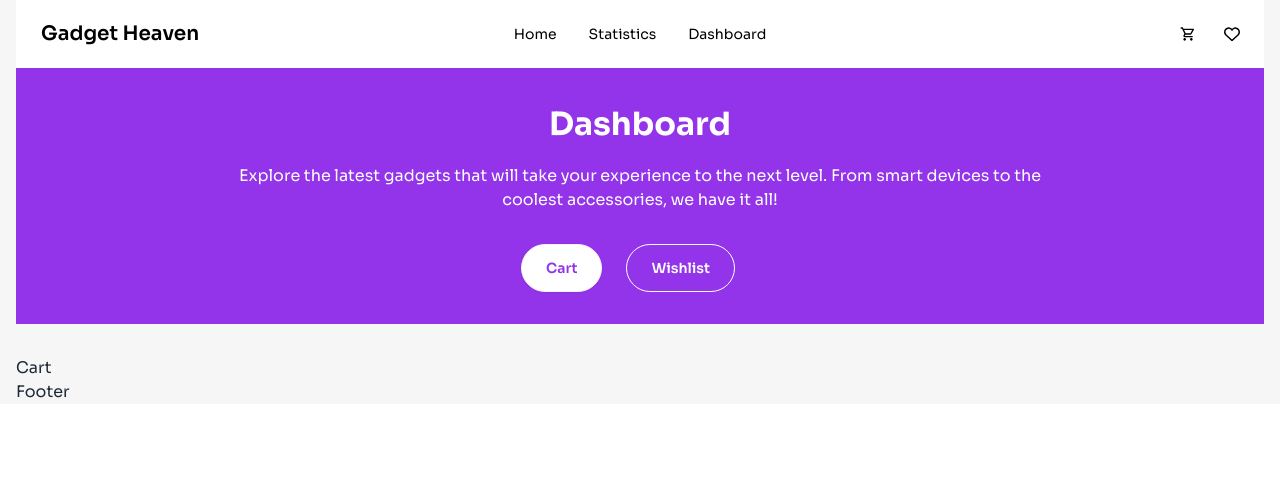
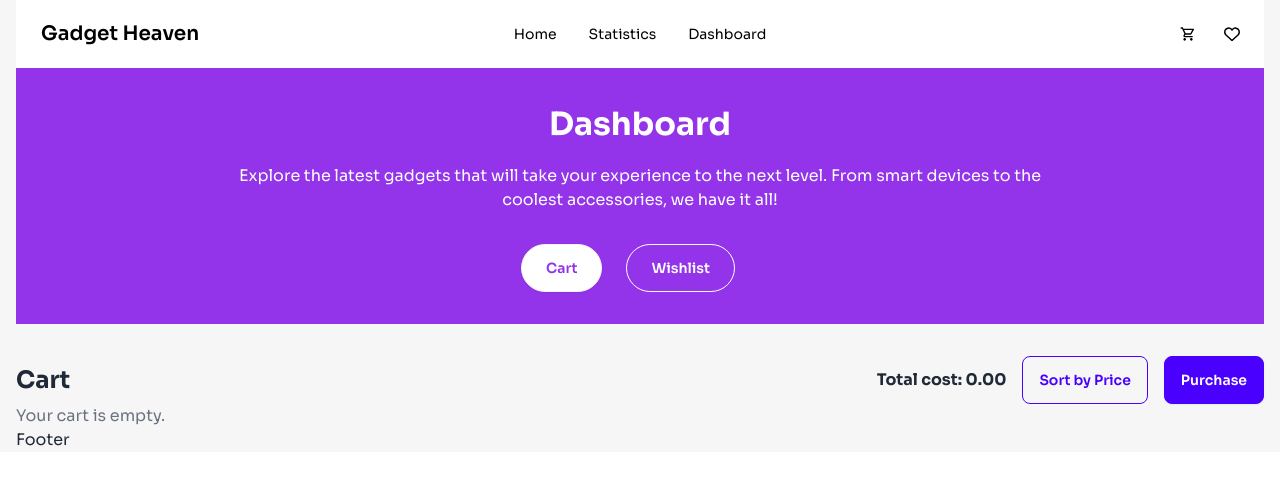
Before and after one commit to programming-hero-web-course-4/b10a8-gadget-heaven-ichrahman, a React (Vite) app: page /dashboard in a window 1280 px wide. Shown: the top 484 px of the page. Built offline with nearby package versions, Linux system fonts and the light colour scheme.

Commit message:
feat: Delete item from cart on button click and prevent user from adding already existing item on cart

```diff
--- a/src/components/Cart/Cart.jsx
+++ b/src/components/Cart/Cart.jsx
@@ -2,12 +2,60 @@ import { useContext } from "react";
 import { GadgetContext } from "../Root/Root";
 
 const Cart = () => {
-    const { cart } = useContext(GadgetContext);
+    const { cart, setCart } = useContext(GadgetContext);
     console.log(cart);
+
+    const totalCost = cart?.reduce((total, item) => total + item.price, 0);
+
+    const handleDelete = itemToRemove => {
+        const updatedCart = cart.filter(item => item.product_id !== itemToRemove.product_id);
+        setCart(updatedCart);
+    }
 
     return (
         <div>
-            <h1>Cart</h1>
+            <div className="flex items-center justify-between">
+                <h2 className="text-[24px] font-bold">Cart</h2>
+                <div className="flex items-center gap-4">
+                    <h2 className="font-bold">Total cost: {totalCost.toFixed(2)}</h2>
+                    <button class="btn btn-outline btn-primary">Sort by Price</button>
+                    <button className="btn text-white btn-primary">Purchase</button>
+                </div>
+            </div>
+            <div>
+                {cart.length > 0 ? (
+                    cart.map((item) => (
+                        <div key={item.product_id} className="flex items-center justify-between p-4 border-b">
+                            <div className="flex items-center gap-7">
+                                <img src={item.product_image} alt={item.product_title} className="w-16 h-16 object-cover" />
+                                <div>
+                                    <h3 className="font-bold">{item.product_title}</h3>
+                                    <p className="font-light my-3">{item.description}</p>
+                                    <p>Price: ${item.price}</p>
+                                </div>
+                            </div>
+                            <div>
+                                <button onClick={() => handleDelete(item)} className="btn btn-circle text-red-500 btn-outline">
+                                    <svg
+                                        xmlns="http://www.w3.org/2000/svg"
+                                        className="h-6 w-6"
+                                        fill="none"
+                                        viewBox="0 0 24 24"
+                                        stroke="currentColor">
+                                        <path
+                                            strokeLinecap="round"
+                                            strokeLinejoin="round"
+                                            strokeWidth="2"
+                                            d="M6 18L18 6M6 6l12 12" />
+                                    </svg>
+                                </button>
+                            </div>
+                        </div>
+                    ))
+                ) : (
+                    <p className="text-gray-500">Your cart is empty.</p>
+                )}
+            </div>
         </div>
     );
 };
--- a/src/components/Dashboard/Dashboard.jsx
+++ b/src/components/Dashboard/Dashboard.jsx
@@ -1,4 +1,3 @@
-import { Link } from "react-router-dom";
 import Cart from "../Cart/Cart";
 import { useState } from "react";
 import Wishlist from "../Wishlist/Wishlist";
--- a/src/components/DeviceDetails/DevicesDetails.jsx
+++ b/src/components/DeviceDetails/DevicesDetails.jsx
@@ -15,9 +15,14 @@ const DevicesDetails = () => {
 
     const { cart, setCart } = useContext(GadgetContext);
     const addToCart = (item) => {
-        setCart([...cart, item]);
-        alert(`${item.product_title} added to cart!`);
-        console.log(cart);
+        const isAlreadyInCart = cart.find(cartItem => cartItem.product_id === item.product_id);
+
+        if (!isAlreadyInCart) {
+            setCart([...cart, item]);
+            alert(`${item.product_title} added to cart!`);
+        } else {
+            alert(`${item.product_title} is already in the cart.`);
+        }
     }
 
     return (
```
